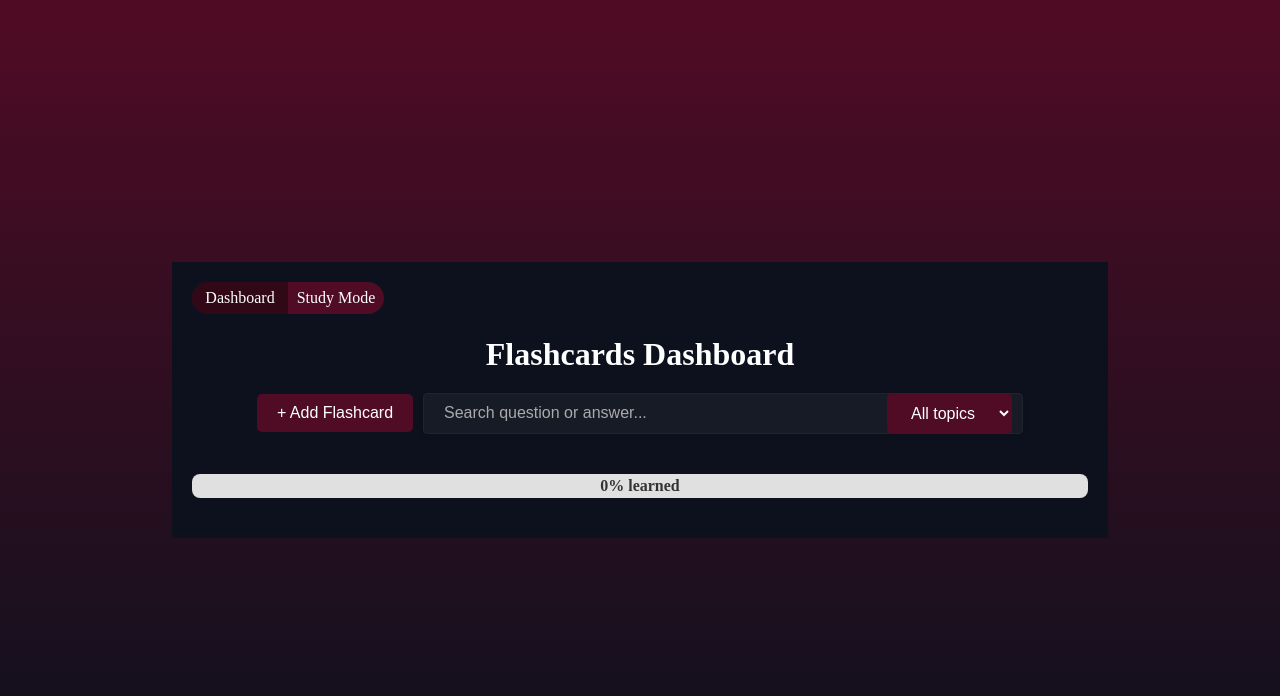
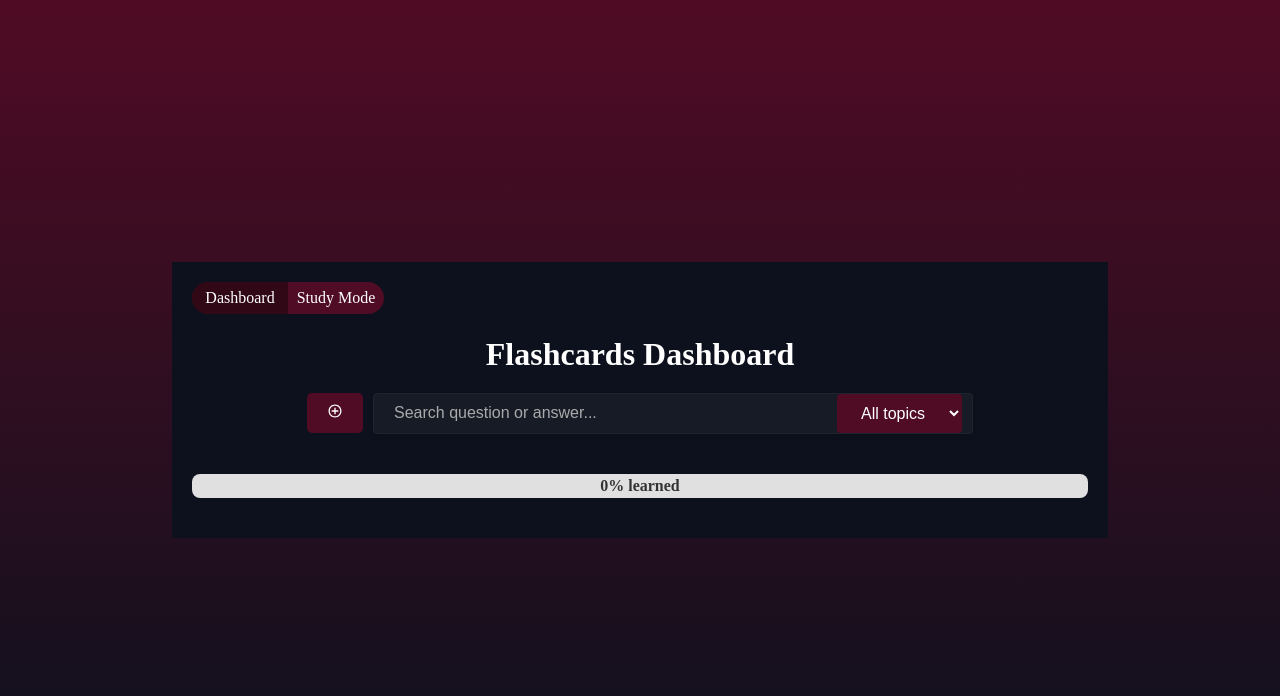
Before and after one commit to michellebarrigaIT/mini-project, a React (Vite) app: page / in a window 1280 px wide. Shown: the top 696 px of the page. Built offline with nearby package versions, Linux system fonts and the light colour scheme.

Commit message:
refactor: change to use icons

```diff
--- a/src/pages/Dashboard/Dashboard.tsx
+++ b/src/pages/Dashboard/Dashboard.tsx
@@ -7,6 +7,7 @@ import "./Dashboard.scss";
 import Search from "../../components/Search/Search";
 import ProgressBar from "../../components/ProgressBar/ProgressBar";
 import ToggleButton from "../../components/ToggleButton/ToggleButton";
+import { IoMdAddCircleOutline } from "react-icons/io";
 
 function Dashboard() {
     const [flashcards, setFlashcards] = useLocalStorage<Flashcard[]>("flashcards", []);
@@ -66,7 +67,7 @@ function Dashboard() {
             <h1>Flashcards Dashboard</h1>
             <div className="dashboard-controls">
                 <button onClick={() => { setShowForm(true); setEditing(null); }}>
-                    + Add Flashcard
+                    <IoMdAddCircleOutline />
                 </button>
 
                 <Search
```
